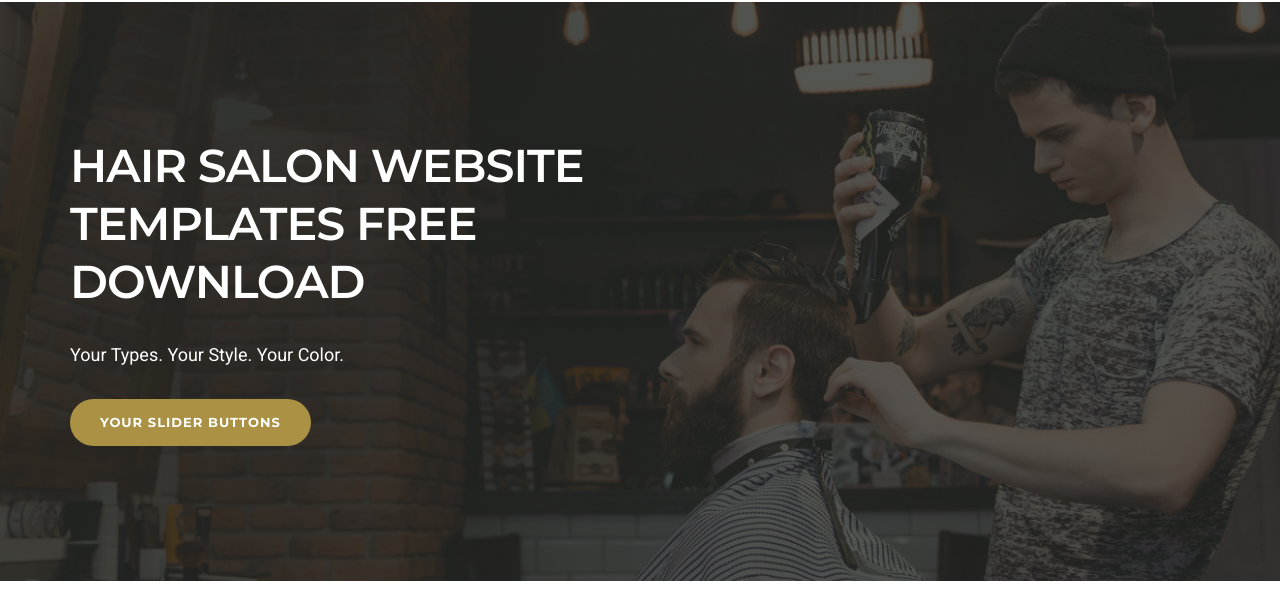
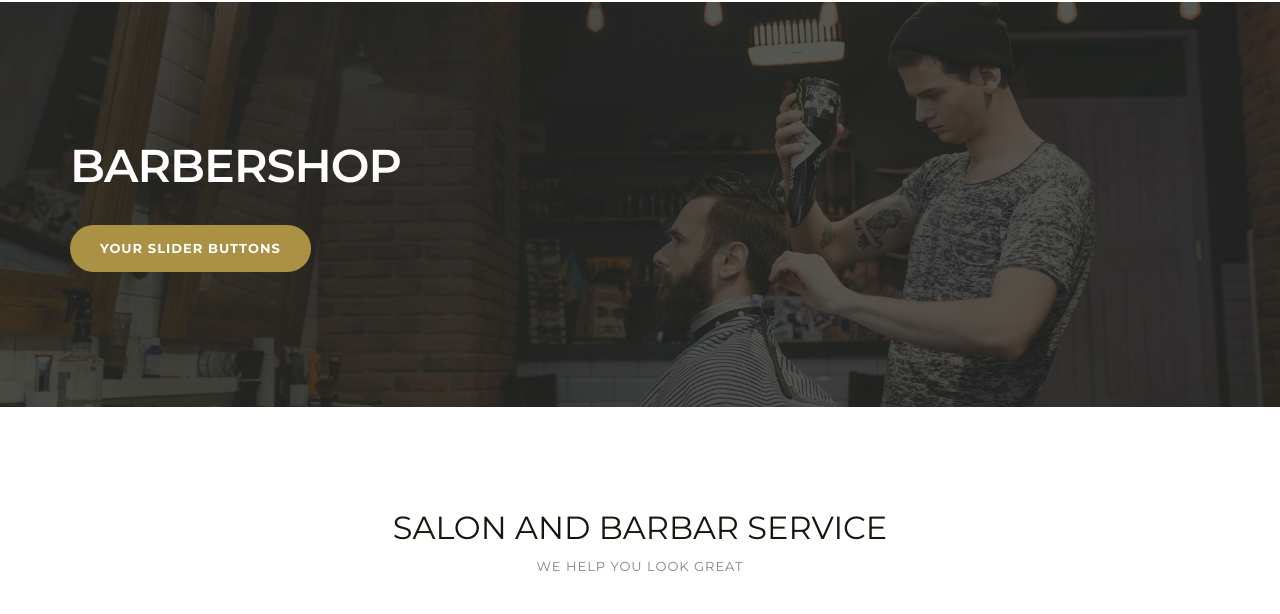
Before and after one commit to yulia31/barbershopProject, a plain HTML site: page barbershop/index.html in a window 1280 px wide. Shown: the part 186-800 px from the top of the page. Drawn offline with Linux system fonts and the light colour scheme.

Commit message:
Update index.html

```diff
--- a/barbershop/index.html
+++ b/barbershop/index.html
@@ -68,8 +68,8 @@
         <div class="container">
             <div class="row">
                 <div class="col-lg-6 col-md-6 col-sm-6 col-xs-12">
-                    <h1 class="hero-title">hair salon website templates free download</h1>
-                    <p class="hero-text"><strong>Your Types. Your Style. Your Color.</strong> </p>
+                    <h1 class="hero-title">barbershop</h1>
+                    <p class="hero-text"><strong></strong> </p>
                     <a href="#" class="btn btn-default">Your slider buttons</a> </div>
             </div>
         </div>
```
